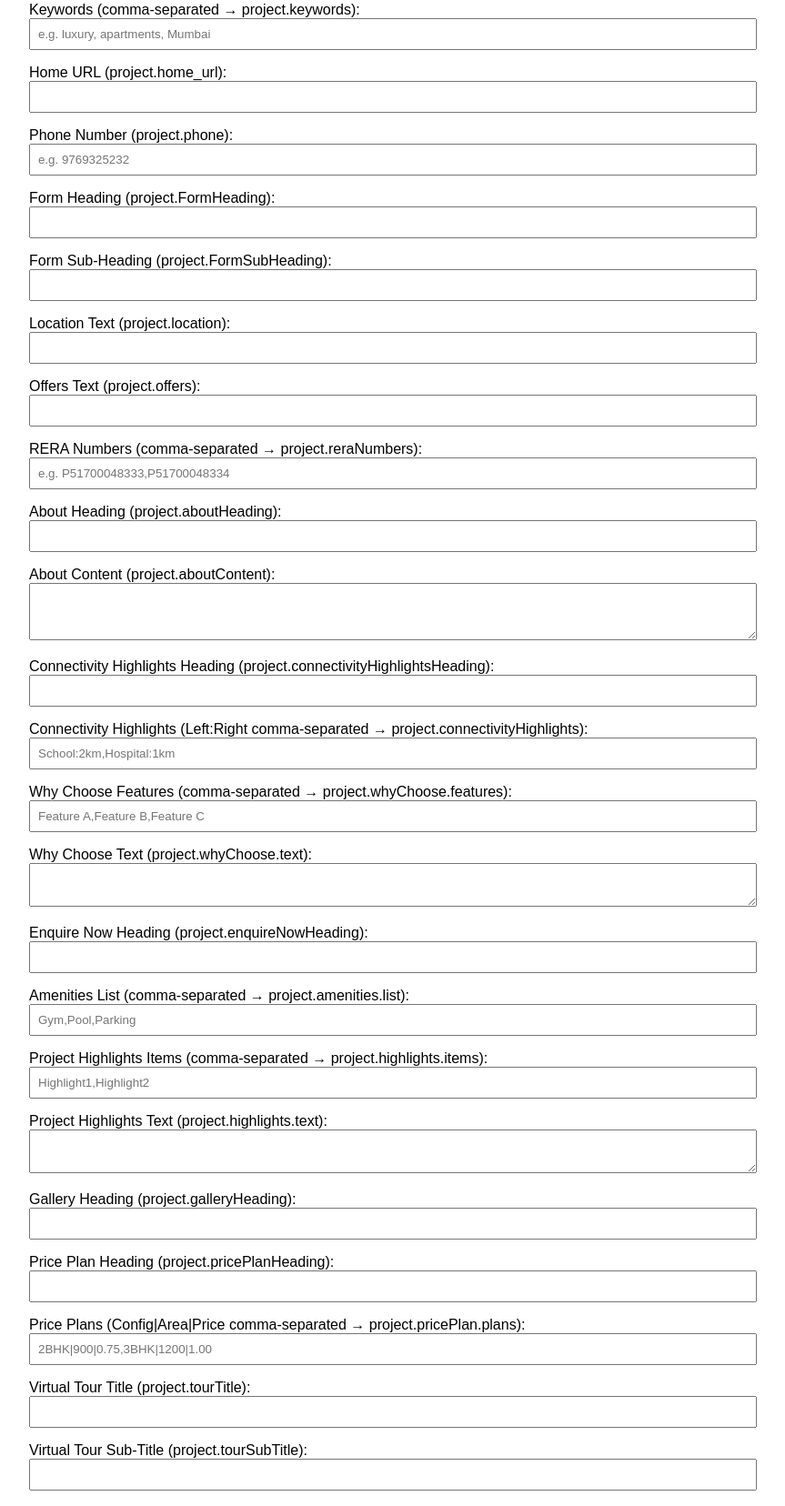
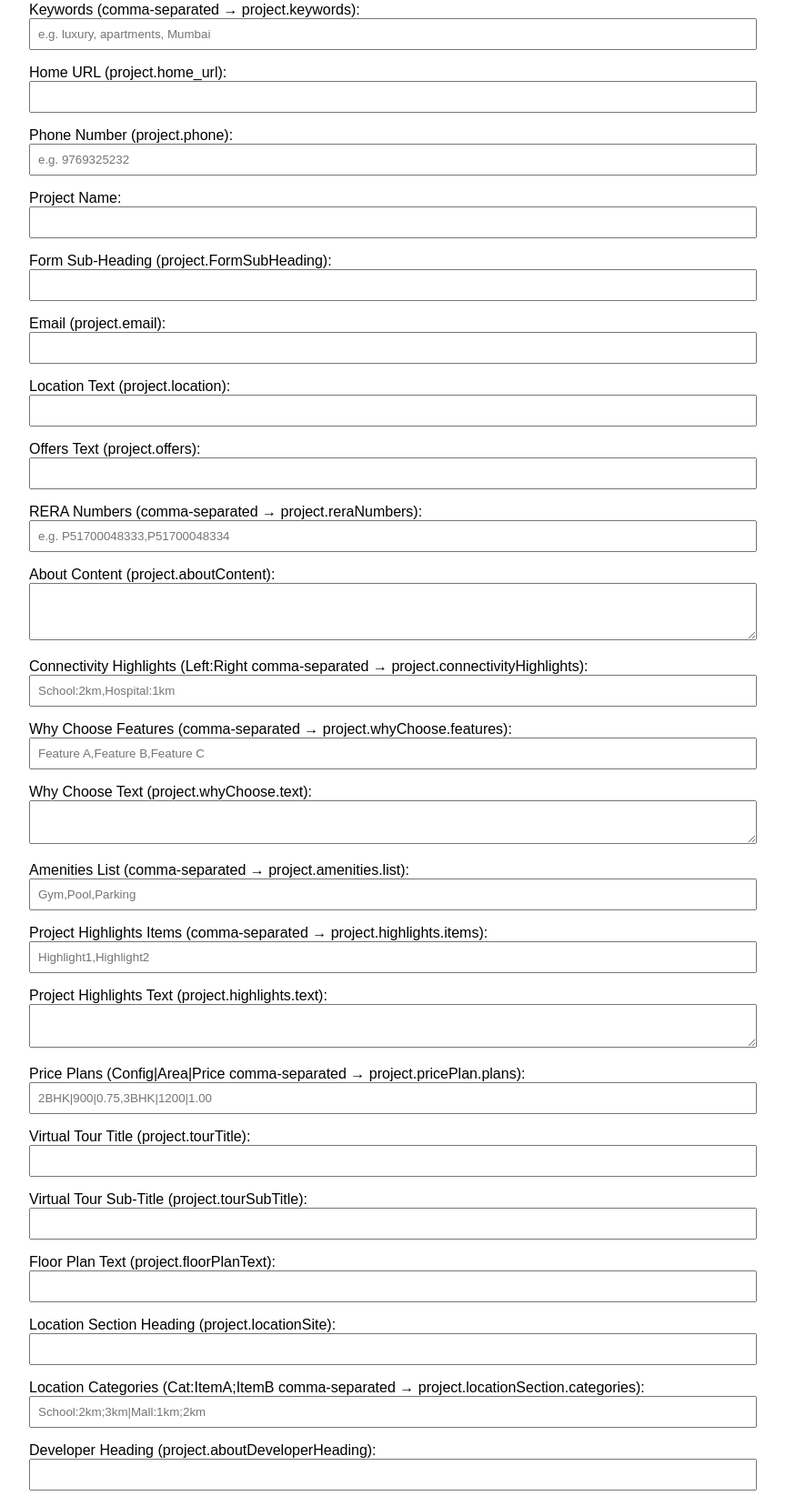
Before and after one commit to dhdev19/landingPageAutomation, a Flask app: page / in a window 1280 px wide. Shown: the part 243-1899 px from the top of the page at 91% size, without its empty margins (208-1071 px from the left). Run offline with Flask 3, Linux system fonts and the light colour scheme.

Commit message:
Update form.html

```diff
--- a/templates/form.html
+++ b/templates/form.html
@@ -39,12 +39,17 @@
     </label>
 
     <label>
-      Form Heading (project.FormHeading):
+      Project Name:
       <input type="text" name="form_heading">
     </label>
 
     <label>
       Form Sub-Heading (project.FormSubHeading):
+      <input type="text" name="form_subheading">
+    </label>
+
+    <label>
+      Email (project.email):
       <input type="text" name="form_subheading">
     </label>
 
@@ -63,20 +68,20 @@
       <input type="text" name="rera_numbers" placeholder="e.g. P51700048333,P51700048334">
     </label>
 
-    <label>
+<!--     <label>
       About Heading (project.aboutHeading):
       <input type="text" name="about_heading">
-    </label>
+    </label> -->
 
     <label>
       About Content (project.aboutContent):
       <textarea name="about_content" rows="3"></textarea>
     </label>
 
-    <label>
+<!--     <label>
       Connectivity Highlights Heading (project.connectivityHighlightsHeading):
       <input type="text" name="conn_highlights_heading">
-    </label>
+    </label> -->
 
     <label>
       Connectivity Highlights (Left:Right comma-separated → project.connectivityHighlights):
@@ -93,10 +98,10 @@
       <textarea name="why_text" rows="2"></textarea>
     </label>
 
-    <label>
+<!--     <label>
       Enquire Now Heading (project.enquireNowHeading):
       <input type="text" name="enquire_heading">
-    </label>
+    </label> -->
 
     <label>
       Amenities List (comma-separated → project.amenities.list):
@@ -113,15 +118,15 @@
       <textarea name="highlights_text" rows="2"></textarea>
     </label>
 
-    <label>
+<!--     <label>
       Gallery Heading (project.galleryHeading):
       <input type="text" name="gallery_heading">
-    </label>
+    </label> -->
 
-    <label>
+<!--     <label>
       Price Plan Heading (project.pricePlanHeading):
       <input type="text" name="priceplan_heading">
-    </label>
+    </label> -->
 
     <label>
       Price Plans (Config|Area|Price comma-separated → project.pricePlan.plans):
@@ -138,10 +143,10 @@
       <input type="text" name="tour_subtitle">
     </label>
 
-    <label>
+<!--     <label>
       Video Section Heading (projectHighlightsTitle):
       <input type="text" name="video_heading">
-    </label>
+    </label> -->
 
     <label>
       Floor Plan Text (project.floorPlanText):
```
